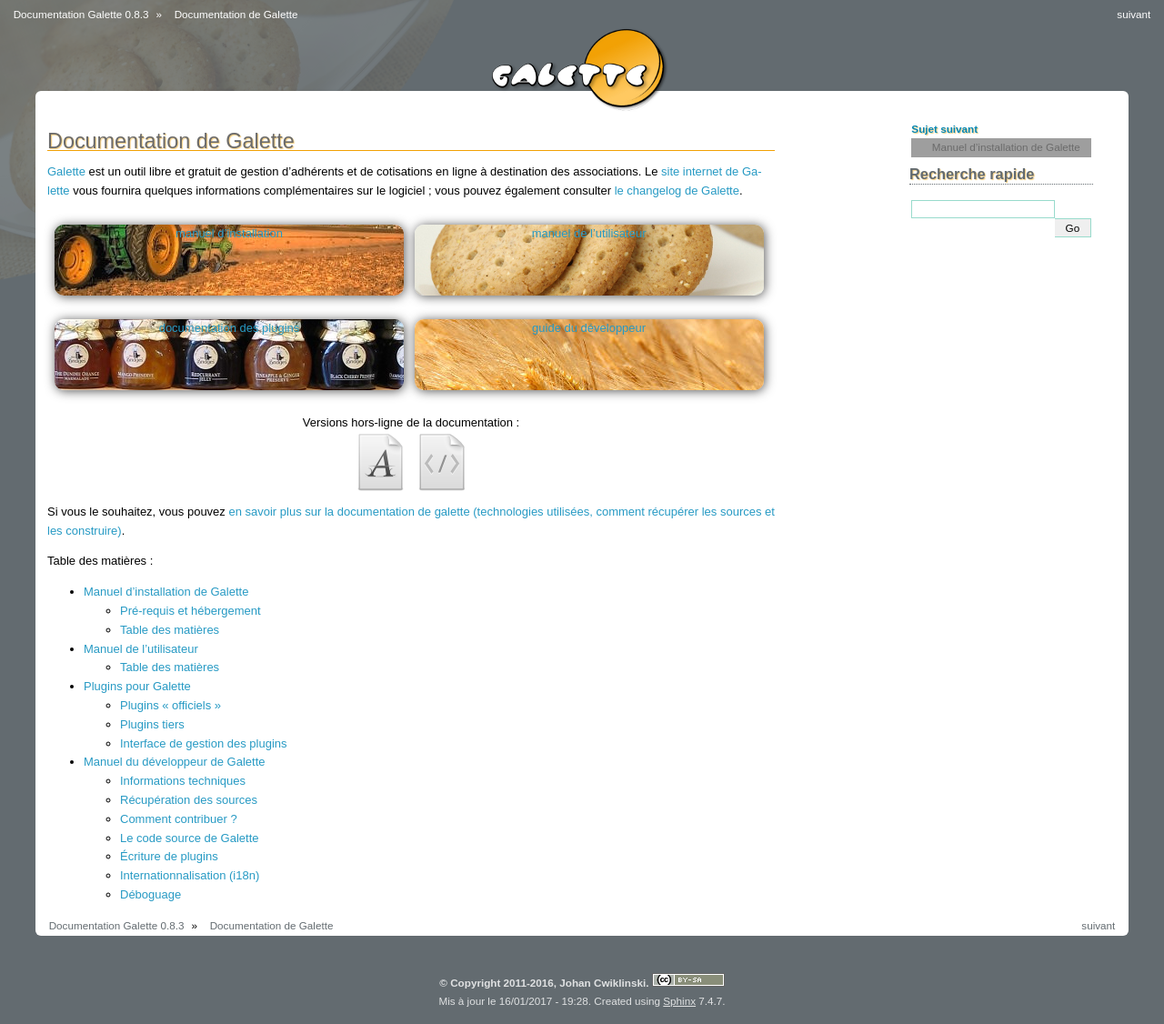
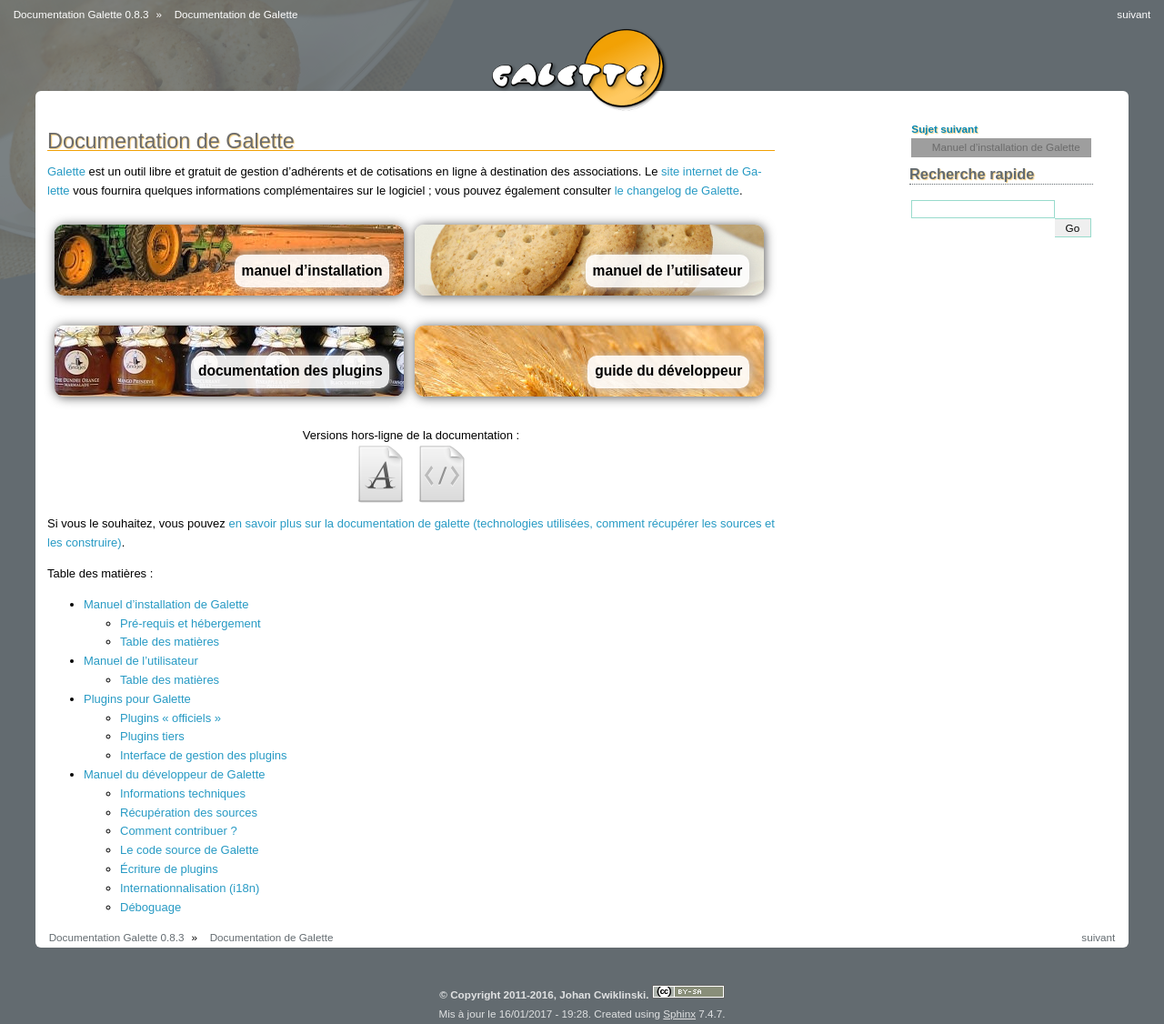
Before and after one commit to galette/galettedoc, a Sphinx documentation site: the page built from source/index.rst, in a window 1280 px wide. Shown: the whole page at 91% size. Built offline with Sphinx 7.4.7, drawn with Linux system fonts in a browser that asks for light colours; grey boxes are pictures that could not be loaded.

Commit message:
Fix index titles style

```diff
--- a/source/_styles/static/galette.css
+++ b/source/_styles/static/galette.css
@@ -860,7 +860,8 @@
     box-shadow: 1px 1px 12px #555555;
 }
 
-.docs a em {
+.docs a em,
+.docs a span.doc {
     position:absolute;
     color: black;
     background-color:rgba(255, 255, 255, .9);
```
